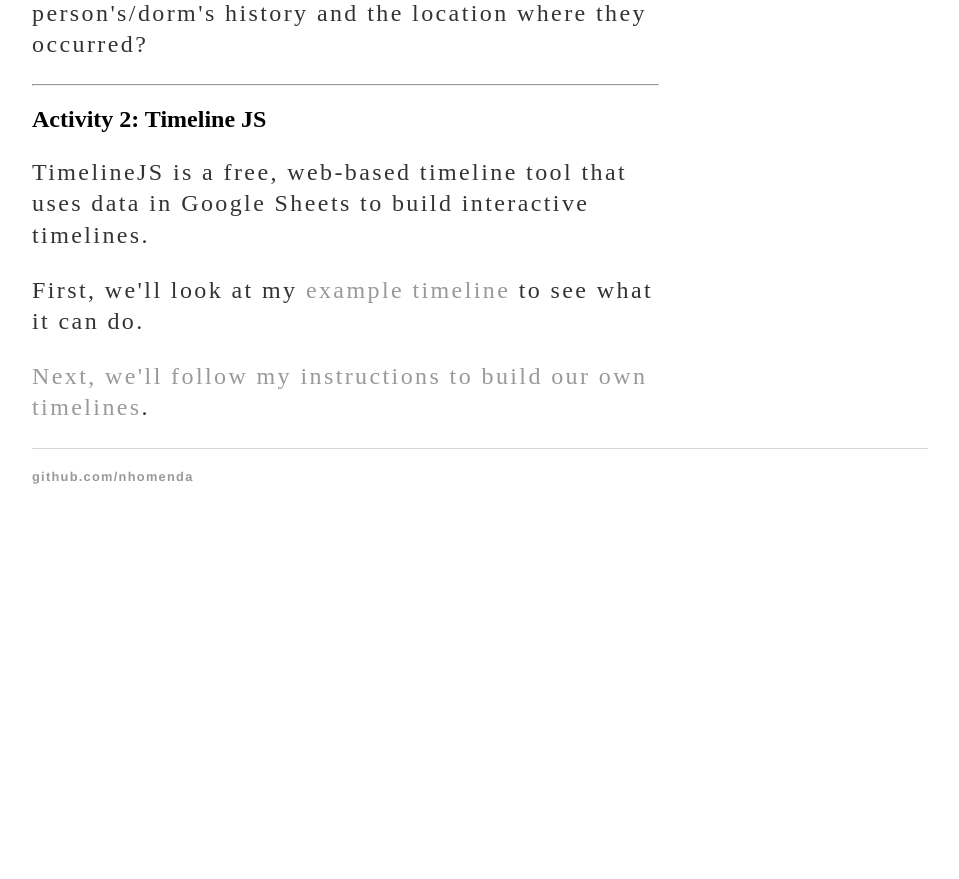
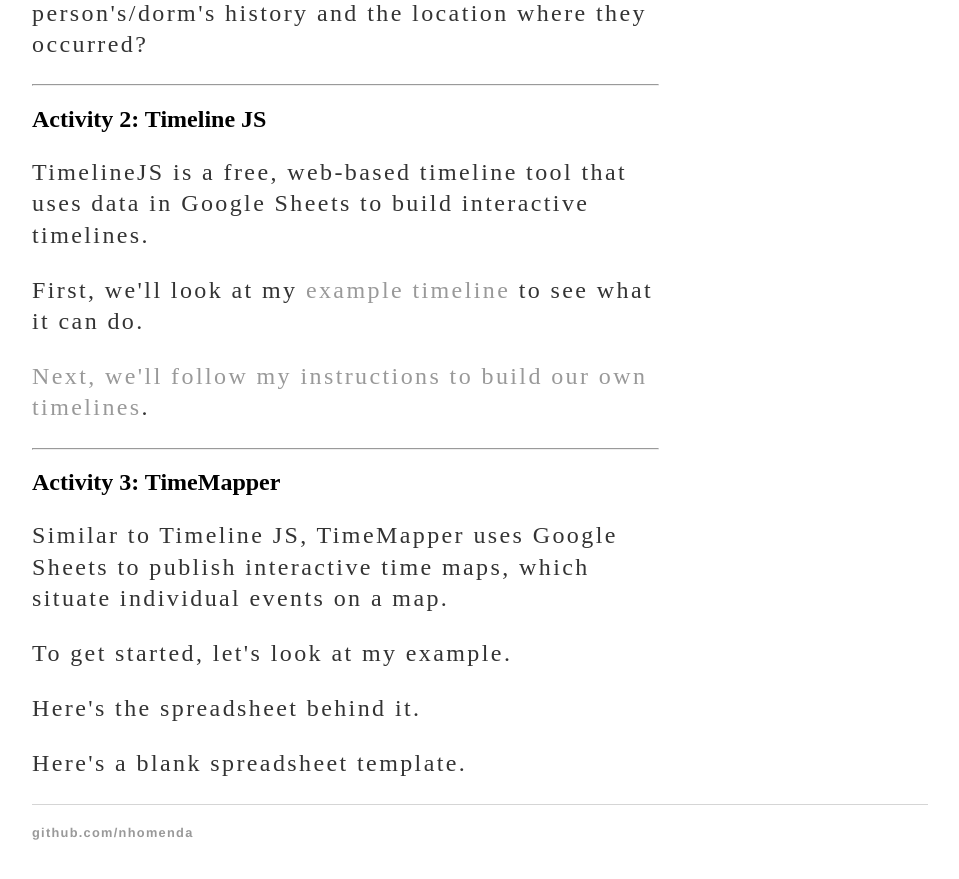
Before and after one commit to nhomenda/nhomenda.github.io, a Jekyll site: the page built from _posts/2021-08-03-IFS.md, in a window 1280 px wide and 900 px high, scrolled down 1361 px. Shown: the top 879 px of the window, without its empty margins (160-1119 px from the left). Built offline with Jekyll 4.4.1, drawn with Linux system fonts in a browser that asks for light colours; before the commit the page ends 1905 px from its top, so only the background shows below that.

Commit message:
Update 2021-08-03-IFS.md

```diff
--- a/_posts/2021-08-03-IFS.md
+++ b/_posts/2021-08-03-IFS.md
@@ -37,5 +37,10 @@ date: 2021-08-03
 <p>TimelineJS is a free, web-based timeline tool that uses data in Google Sheets to build interactive timelines.</p>
 <p>First, we'll look at my <a href="https://nhomenda.github.io/blog/2018/08/06/timeline-example">example timeline</a> to see what it can do.</p>
 <p><a href="https://nhomenda.github.io/blog/2018/08/06/timeline-js">Next, we'll follow my instructions to build our own timelines</a>.</p>
-
+<hr/>
+<h2>Activity 3: TimeMapper</h2>
+<p>Similar to Timeline JS, TimeMapper uses Google Sheets to publish interactive time maps, which situate individual events on a map.</p>
+	<p>To get started, let's look at my example.</p>
+	<p>Here's the spreadsheet behind it.</p>
+	<p>Here's a blank spreadsheet template.</p>
 </div><!-- /.blurb -->
```
